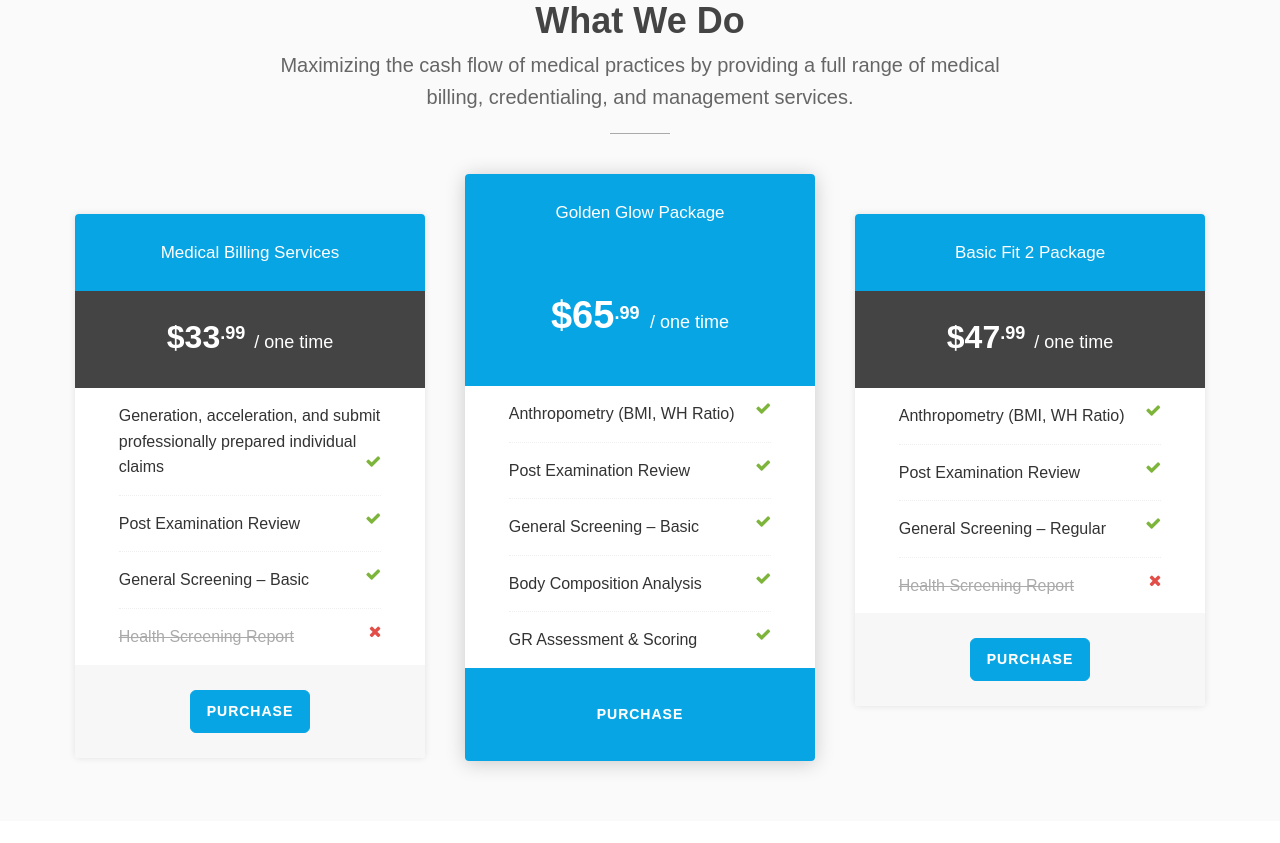
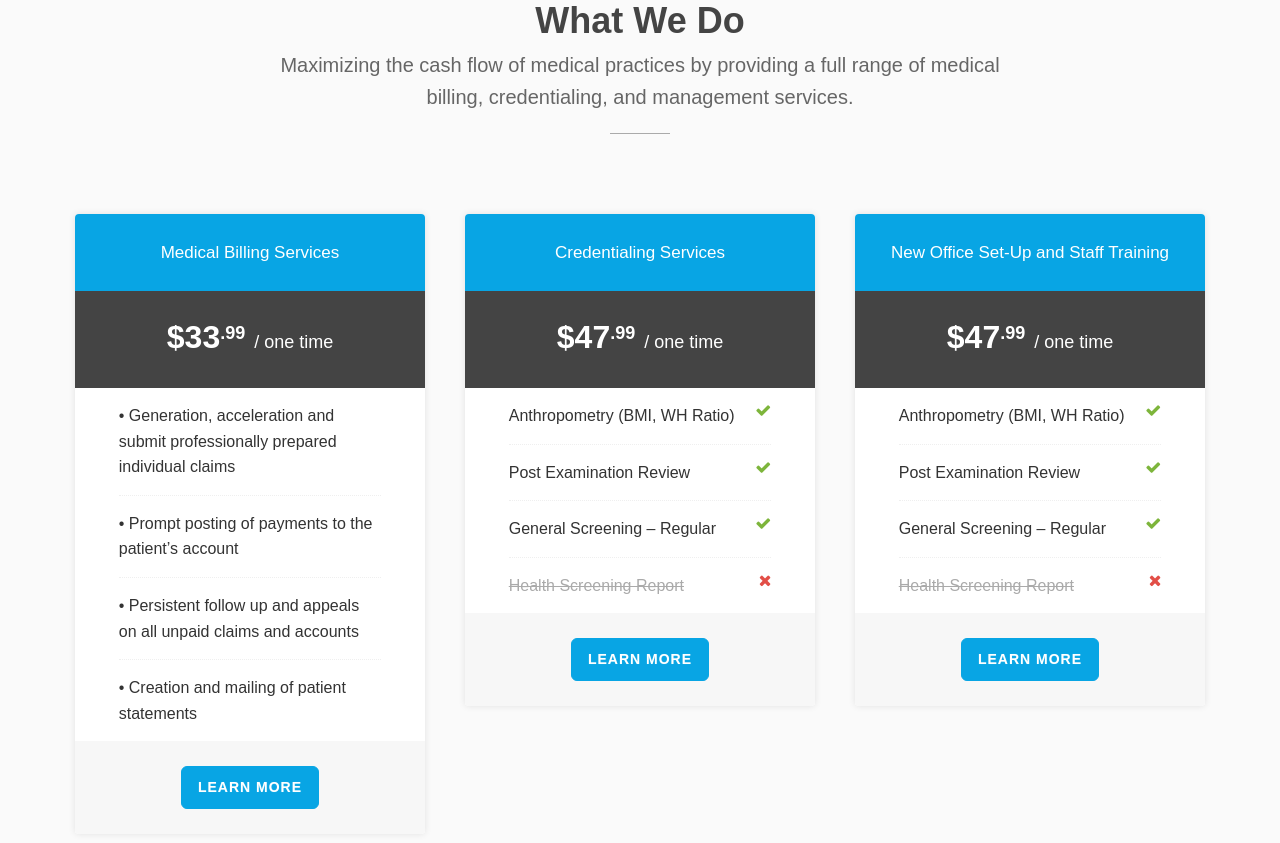
Before and after one commit to cosmosmed/cosmosmed, a plain HTML site: page index.html in a window 1280 px wide. Shown: the part 3997-4840 px from the top of the page. Drawn offline with Linux system fonts and the light colour scheme; a web font is replaced by a local one.

Commit message:
Update index.html

```diff
--- a/index.html
+++ b/index.html
@@ -606,34 +606,14 @@
                 <h2>Medical Billing Services</h2>
                 <h3>$33<sup>.99</sup> <span>/ one time</span></h3>
                 <ul>
-                  <li>Generation, acceleration, and submit professionally prepared individual claims <i class="fa fa-check icon-success"></i></li>
-                  <li>Post Examination Review <i class="fa fa-check icon-success"></i></li>
-                  <li>General Screening – Basic <i class="fa fa-check icon-success"></i></li>
-                  <li><del>Health Screening Report</del> <i class="fa fa-times icon-danger"></i></li>
+                  <li>• Generation, acceleration and submit professionally prepared individual claims</li>
+                  <li>• Prompt posting of payments to the patient’s account</li>
+                  <li>• Persistent follow up and appeals on all unpaid claims and accounts</li>
+                  <li>• Creation and mailing of patient statements</li>
                 </ul>
 
                 <div class="price-bottom">
-                  <a href="#" class="btn btn-skin btn-lg">Purchase</a>
-                </div>
-              </div>
-            </div>
-          </div>
-
-          <div class="col-sm-4 pricing-box featured-price">
-            <div class="wow bounceInUp" data-wow-delay="0.3s">
-              <div class="pricing-content featured">
-                <h2>Golden Glow Package</h2>
-                <h3>$65<sup>.99</sup> <span>/ one time</span></h3>
-                <ul>
-                  <li>Anthropometry (BMI, WH Ratio) <i class="fa fa-check icon-success"></i></li>
-                  <li>Post Examination Review <i class="fa fa-check icon-success"></i></li>
-                  <li>General Screening – Basic <i class="fa fa-check icon-success"></i></li>
-                  <li>Body Composition Analysis <i class="fa fa-check icon-success"></i></li>
-                  <li>GR Assessment & Scoring <i class="fa fa-check icon-success"></i></li>
-                </ul>
-
-                <div class="price-bottom">
-                  <a href="#" class="btn btn-skin btn-lg">Purchase</a>
+                  <a href="#" class="btn btn-skin btn-lg">Learn More</a>
                 </div>
               </div>
             </div>
@@ -642,7 +622,7 @@
           <div class="col-sm-4 pricing-box">
               <div class="wow bounceInUp" data-wow-delay="0.2s">
                 <div class="pricing-content general last">
-                <h2>Basic Fit 2 Package</h2>
+                  <h2>Credentialing Services</h2>
                   <h3>$47<sup>.99</sup> <span>/ one time</span></h3>
                   <ul>
                     <li>Anthropometry (BMI, WH Ratio) <i class="fa fa-check icon-success"></i></li>
@@ -652,7 +632,26 @@
                   </ul>
 
                   <div class="price-bottom">
-                  <a href="#" class="btn btn-skin btn-lg">Purchase</a>
+                    <a href="#" class="btn btn-skin btn-lg">Learn More</a>
+                  </div>
+                </div>
+              </div>
+            </div>
+
+          <div class="col-sm-4 pricing-box">
+              <div class="wow bounceInUp" data-wow-delay="0.2s">
+                <div class="pricing-content general last">
+                  <h2>New Office Set-Up and Staff Training</h2>
+                  <h3>$47<sup>.99</sup> <span>/ one time</span></h3>
+                  <ul>
+                    <li>Anthropometry (BMI, WH Ratio) <i class="fa fa-check icon-success"></i></li>
+                    <li>Post Examination Review <i class="fa fa-check icon-success"></i></li>
+                    <li>General Screening – Regular <i class="fa fa-check icon-success"></i></li>
+                    <li><del>Health Screening Report</del> <i class="fa fa-times icon-danger"></i></li>
+                  </ul>
+
+                  <div class="price-bottom">
+                    <a href="#" class="btn btn-skin btn-lg">Learn More</a>
                   </div>
                 </div>
               </div>
```
Lines whose indentation alone changed are shown as unchanged.
